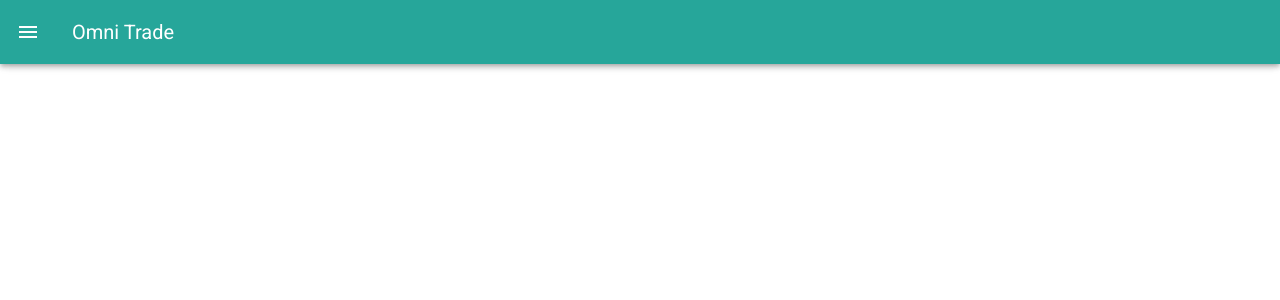
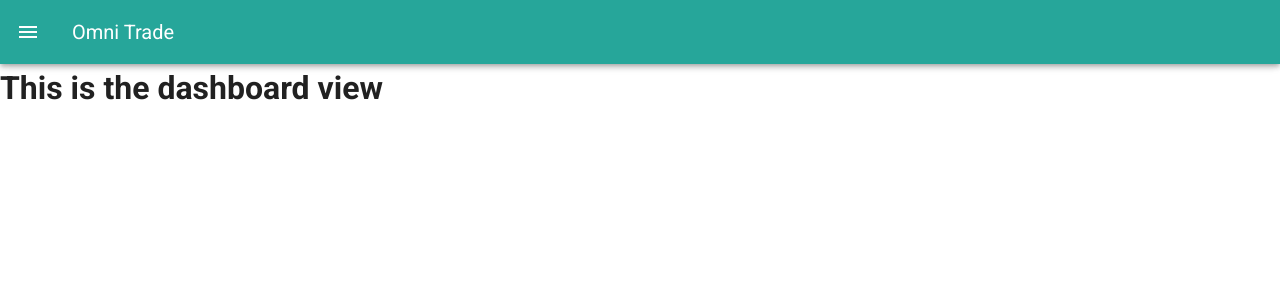
Before and after one commit to sohskd/nus-project, a Vue app in the folder front-end/: page /dashboard in a window 1280 px wide. Shown: the top 300 px of the page. Built offline with nearby package versions, Linux system fonts and the light colour scheme.

Commit message:
[feature] Create boilerplate for Dashboard view

```diff
--- a/front-end/src/router/index.js
+++ b/front-end/src/router/index.js
@@ -1,6 +1,5 @@
 import Vue from "vue";
 import VueRouter from "vue-router";
-import HomeView from "../views/HomeView.vue";
 
 Vue.use(VueRouter);
 
@@ -8,14 +7,15 @@ const routes = [
   {
     path: "/",
     name: "home",
-    component: HomeView,
+    // route level code-splitting
+    // this generates a separate chunk (about.[hash].js) for this route
+    // which is lazy-loaded when the route is visited.
+    component: () =>
+      import(/* webpackChunkName: "home" */ "../views/HomeView.vue"),
   },
   {
     path: "/about",
     name: "about",
-    // route level code-splitting
-    // this generates a separate chunk (about.[hash].js) for this route
-    // which is lazy-loaded when the route is visited.
     component: () =>
       import(/* webpackChunkName: "about" */ "../views/AboutView.vue"),
   },
@@ -24,6 +24,12 @@ const routes = [
     name: "login",
     component: () =>
       import(/* webpackChunkName: "login" */ "../views/LoginView.vue"),
+  },
+  {
+    path: "/dashboard",
+    name: "dashboard",
+    component: () =>
+      import(/* webpackChunkName: "dashboard" */ "../views/DashboardView.vue"),
   },
 ];
 
--- /dev/null
+++ b/front-end/src/views/DashboardView.vue
@@ -0,0 +1,5 @@
+<template>
+  <div class="about">
+    <h1>This is the dashboard view</h1>
+  </div>
+</template>
```
